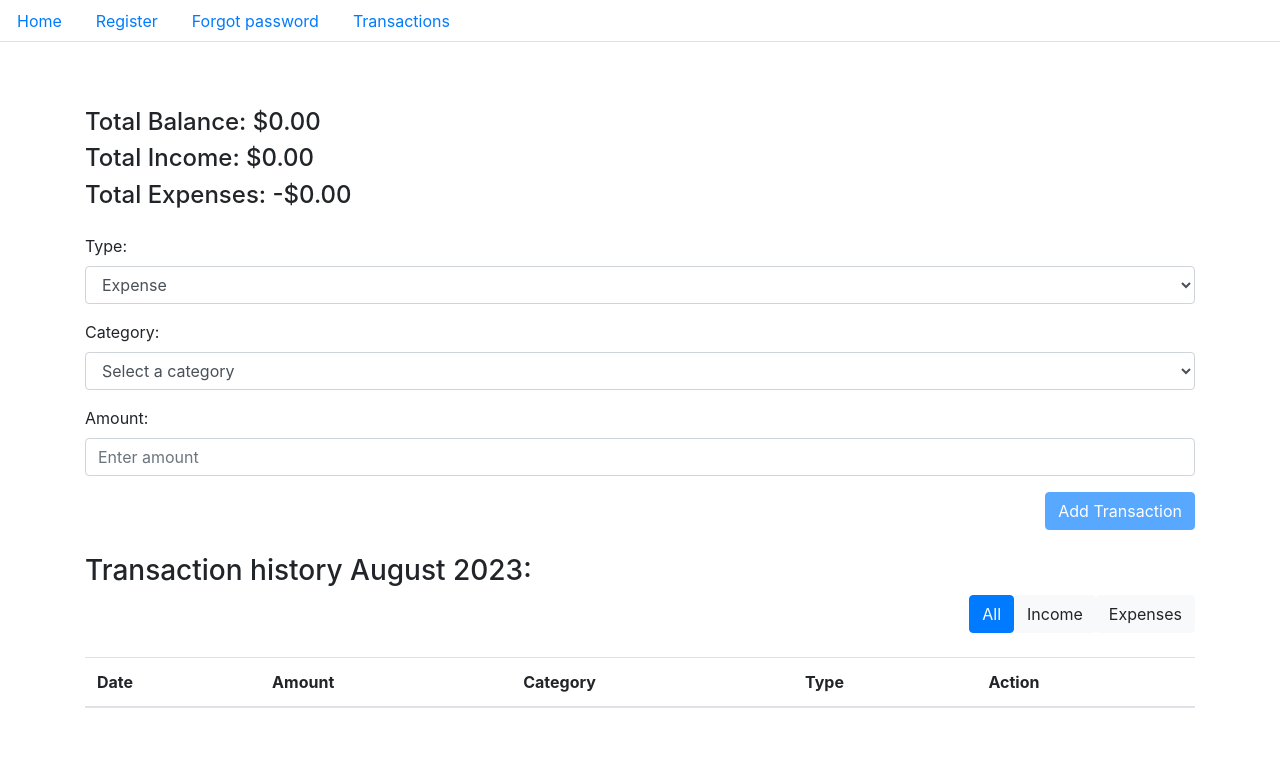
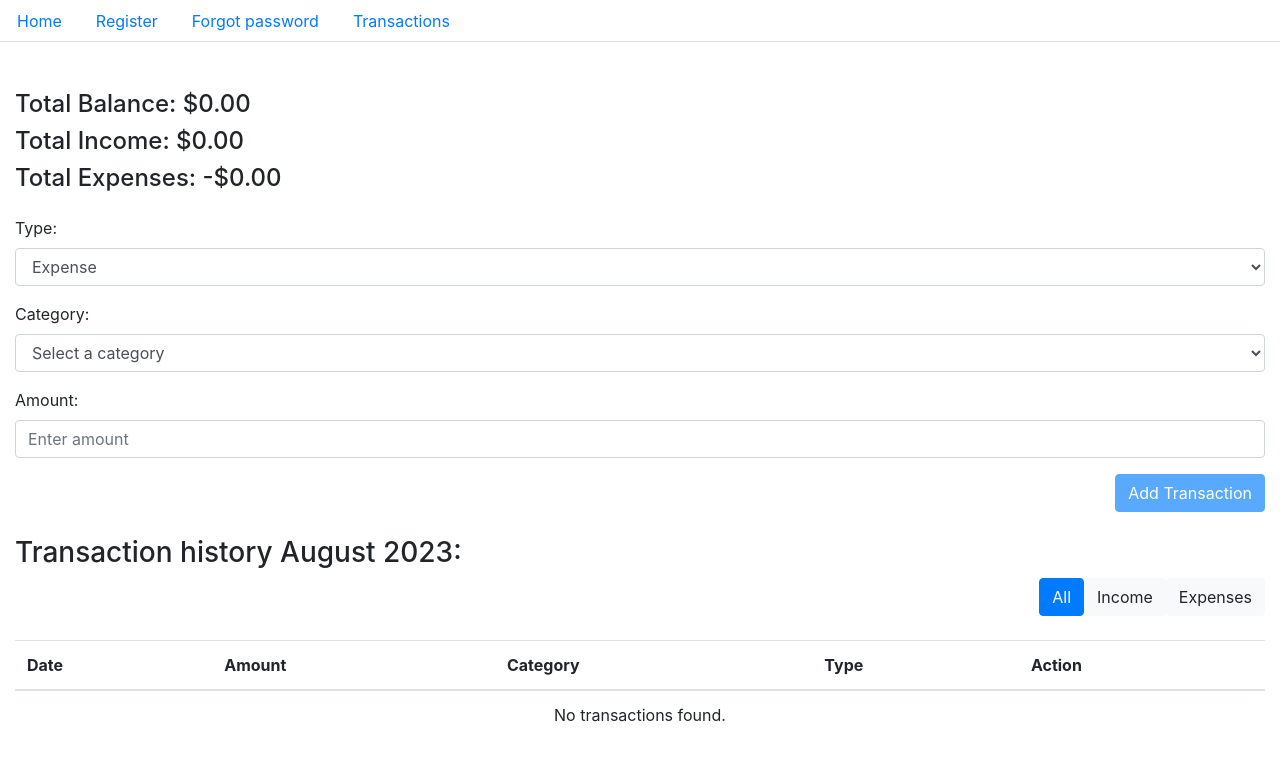
Before and after one commit to dfgrisales5078/SpendWisely, a React (Create React App) app: page /transactions in a window 1280 px wide. Shown: the top 760 px of the page. Built offline with nearby package versions, Linux system fonts and the light colour scheme.

Commit message:
improve TransactionsPage usability

```diff
--- a/src/App.css
+++ b/src/App.css
@@ -20,10 +20,50 @@
   height: calc(100vh - 100px);
 }
 
-.expense {
+.Expense {
   color: red;
 }
 
-.income {
+.Income {
   color: green;
 }
+
+* {
+  margin: 0;
+  padding: 0;
+  box-sizing: border-box;
+}
+
+.app-container {
+display: flex;
+flex-direction: column;
+min-height: 100vh; /* ensure it takes at least full viewport height */
+}
+
+.center-vertically {
+flex: 1;
+display: flex;
+flex-direction: column;
+overflow-y: auto; /* make it scrollable if the content exceeds the available space */
+}
+
+.transactions-top {
+flex: 0 0 auto;
+}
+
+.transactions-table-section {
+flex: 1;
+overflow-y: auto;
+}
+
+.centered-content {
+  text-align: center;
+  vertical-align: middle;
+}
+
+.static-content {
+  position: relative; /* you can use 'fixed' if you want it to stay in place even on scroll */
+  max-width: 100%;
+  max-height: 100vh;
+  overflow: auto;
+}
--- a/src/modules/TransactionsPage.jsx
+++ b/src/modules/TransactionsPage.jsx
@@ -3,9 +3,9 @@ import React, { useState } from "react";
 function TransactionsPage() {
   const [transactions, setTransactions] = useState([]);
   const [amount, setAmount] = useState("");
-  const [transactionType, setTransactionType] = useState("expense");
+  const [transactionType, setTransactionType] = useState("Expense");
   const [selectedCategory, setSelectedCategory] = useState("");
-  const [filterType, setFilterType] = useState("all");
+  const [filterType, setFilterType] = useState("All");
 
   const expenseCategories = [
     "Food",
@@ -73,25 +73,25 @@ function TransactionsPage() {
   };
 
   const filteredTransactions =
-    filterType === "all"
+    filterType === "All"
       ? transactions
       : transactions.filter((transaction) => transaction.type === filterType);
 
   const totalIncome = transactions
-    .filter((transaction) => transaction.type === "income")
+    .filter((transaction) => transaction.type === "Income")
     .reduce((total, transaction) => total + parseFloat(transaction.amount), 0);
 
   const totalExpenses = transactions
-    .filter((transaction) => transaction.type === "expense")
+    .filter((transaction) => transaction.type === "Expense")
     .reduce((total, transaction) => total + parseFloat(transaction.amount), 0);
 
   const totalBalance = parseFloat(totalIncome) - parseFloat(totalExpenses);
 
   const categories =
-    transactionType === "expense" ? expenseCategories : incomeCategories;
+    transactionType === "Expense" ? expenseCategories : incomeCategories;
 
   return (
-    <div className="container mt-5">
+    <div className="container mt-5 static-content">
       <div className="mb-4">
         <h4>
           Total Balance: $
@@ -118,8 +118,8 @@ function TransactionsPage() {
               }}
               className="form-control"
             >
-              <option value="expense">Expense</option>
-              <option value="income">Income</option>
+              <option value="Expense">Expense</option>
+              <option value="Income">Income</option>
             </select>
           </div>
           <div className="form-group">
@@ -163,25 +163,25 @@ function TransactionsPage() {
         <div className="mb-4 d-flex justify-content-end">
           <button
             className={`btn ${
-              filterType === "all" ? "btn-primary" : "btn-light"
+              filterType === "All" ? "btn-primary" : "btn-light"
             }`}
-            onClick={() => handleFilterChange("all")}
+            onClick={() => handleFilterChange("All")}
           >
             All
           </button>
           <button
             className={`btn ${
-              filterType === "income" ? "btn-success" : "btn-light"
+              filterType === "Income" ? "btn-success" : "btn-light"
             }`}
-            onClick={() => handleFilterChange("income")}
+            onClick={() => handleFilterChange("Income")}
           >
             Income
           </button>
           <button
             className={`btn ${
-              filterType === "expense" ? "btn-danger" : "btn-light"
+              filterType === "Expense" ? "btn-danger" : "btn-light"
             }`}
-            onClick={() => handleFilterChange("expense")}
+            onClick={() => handleFilterChange("Expense")}
           >
             Expenses
           </button>
@@ -198,15 +198,16 @@ function TransactionsPage() {
           </tr>
         </thead>
         <tbody>
-          {filteredTransactions.map((transaction, index) => (
+          {filteredTransactions.length ? (
+            filteredTransactions.map((transaction, index) => (
               <tr key={index}>
                 <td>{transaction.date}</td>
                 <td
                   className={
-                  transaction.type === "expense" ? "expense" : "income"
+                    transaction.type === "Expense" ? "Expense" : "Income" // Add class based on transaction type
                   }
                 >
-                {transaction.type === "expense" ? "-" : ""}$
+                  {transaction.type === "Expense" ? "-" : ""}$
                   {parseFloat(transaction.amount).toLocaleString("en-US", {
                     style: "decimal",
                     minimumFractionDigits: 2,
@@ -224,7 +225,14 @@ function TransactionsPage() {
                   </button>
                 </td>
               </tr>
-          ))}
+            ))
+          ) : (
+            <tr>
+              <td colSpan="5" className="centered-content">
+                No transactions found.
+              </td>
+            </tr>
+          )}
         </tbody>
       </table>
     </div>
```
Lines whose indentation alone changed are shown as unchanged.
